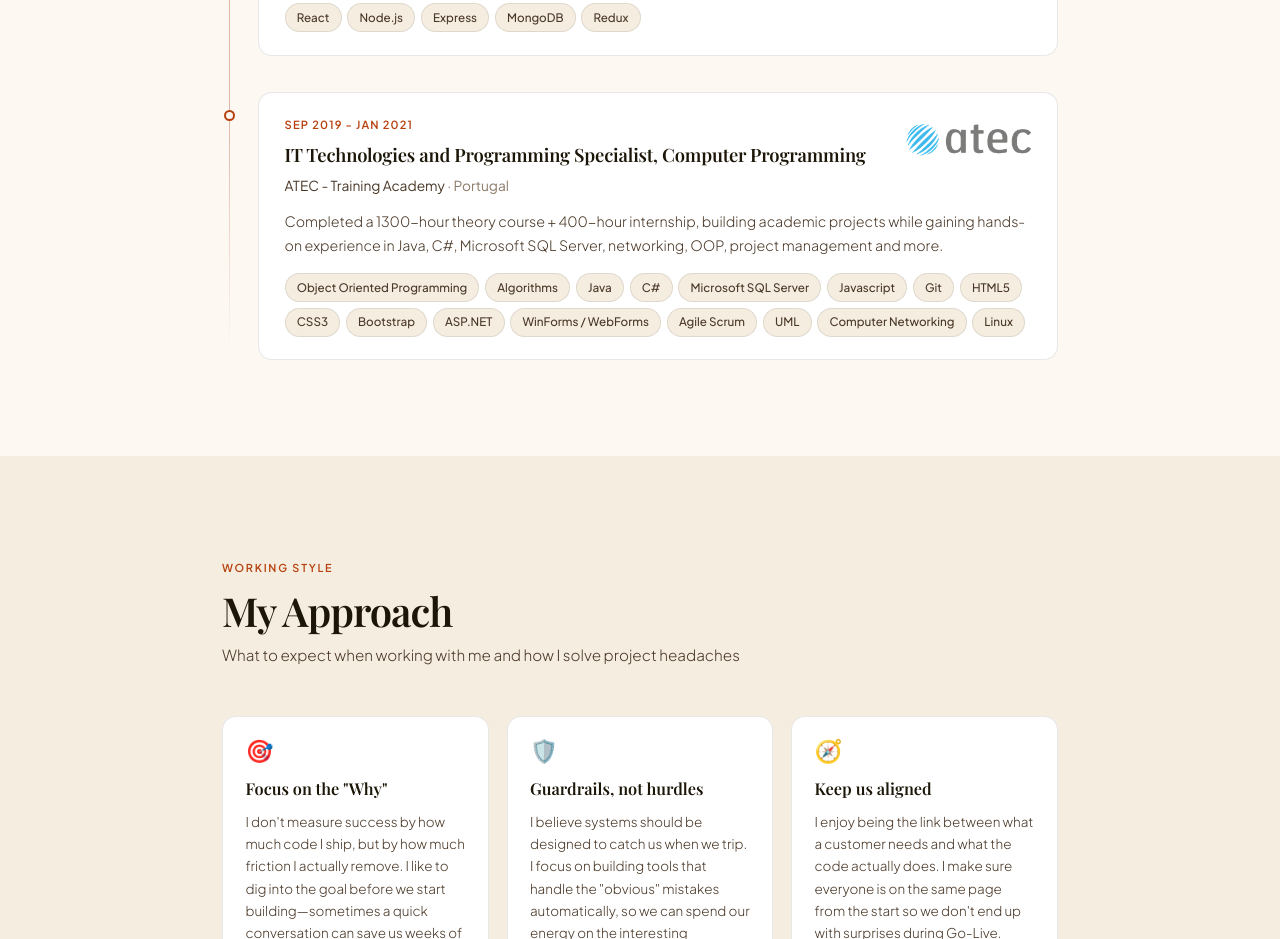
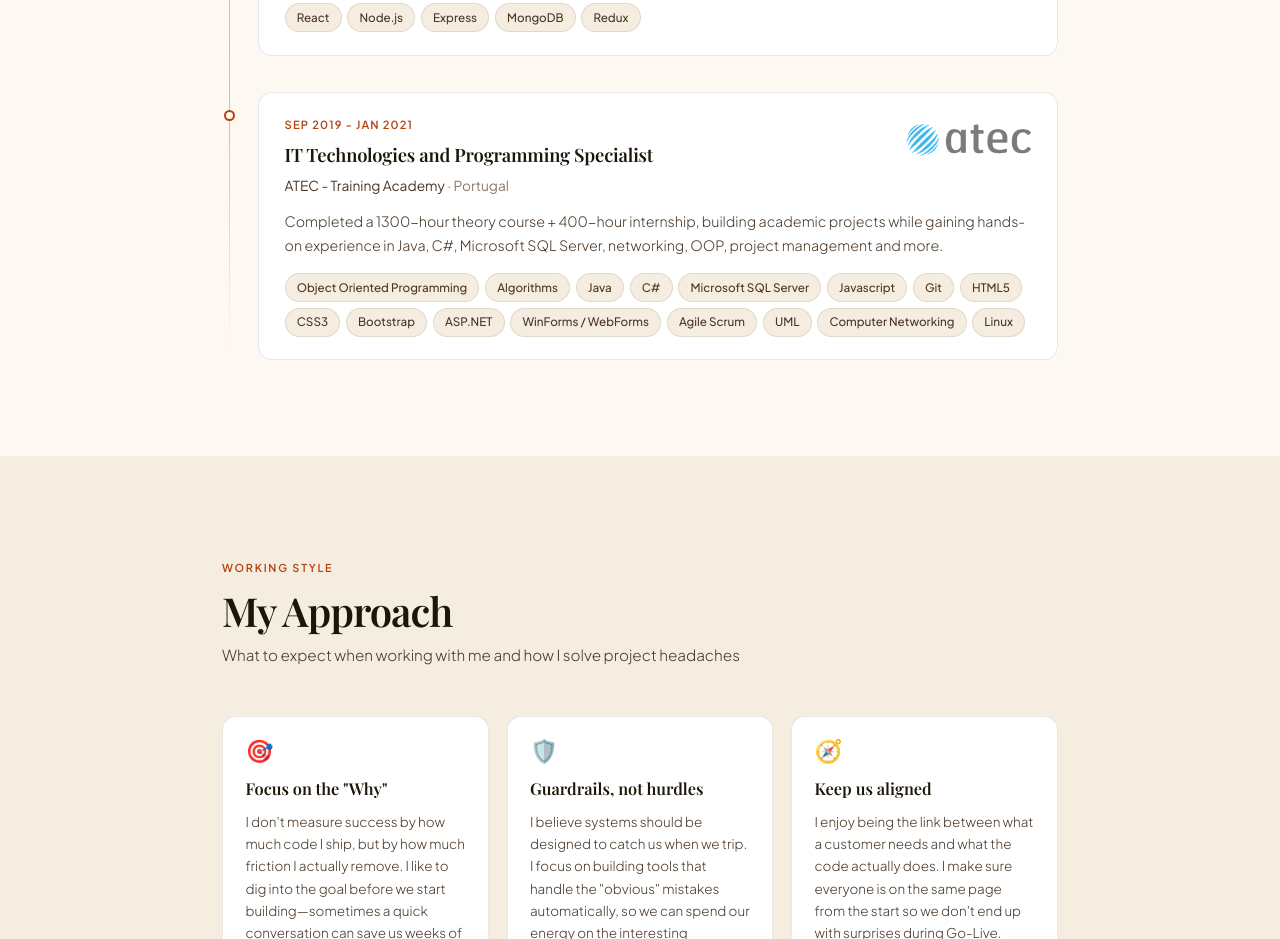
Before and after one commit to hpenacho/portfolio-website, a Next.js app: page / in a window 1280 px wide. Shown: the part 3620-4559 px from the top of the page. Built offline with nearby package versions, Linux system fonts and the light colour scheme.

Commit message:
Minor refactoring and package updates

```diff
--- a/data/content.js
+++ b/data/content.js
@@ -118,7 +118,7 @@ export const education = [
   },
   {
     period:  'Sep 2019 - Jan 2021',
-    role:    'IT Technologies and Programming Specialist, Computer Programming',
+    role:    'IT Technologies and Programming Specialist',
     company: 'ATEC - Training Academy',
     logo:    '/logos/atec.png',
     logoInvert: true,
--- a/package.json
+++ b/package.json
@@ -10,7 +10,7 @@
   "dependencies": {
     "@vercel/analytics": "^2.0.1",
     "@vercel/speed-insights": "^2.0.0",
-    "next": "14.2.0",
+    "next": "^16.2.4",
     "react": "^18",
     "react-dom": "^18"
   }
--- a/pages/_app.jsx
+++ b/pages/_app.jsx
@@ -1,6 +1,5 @@
 import { Playfair_Display, Plus_Jakarta_Sans } from 'next/font/google';
 import '../styles/globals.css';
-import { SpeedInsights } from "@vercel/speed-insights/next"
 
 const playfair = Playfair_Display({
   subsets: ['latin'],
@@ -28,7 +27,6 @@ export default function App({ Component, pageProps }) {
       `}</style>
 
       <Component {...pageProps} />
-      <SpeedInsights />
     </>
   );
 }
--- a/pages/_document.jsx
+++ b/pages/_document.jsx
@@ -65,6 +65,7 @@ export default function Document() {
           type="application/ld+json"
           dangerouslySetInnerHTML={{ __html: JSON.stringify(schemaOrg) }}
         />
+
       </Head>
       <body>
         <Main />
```
Also changed, not shown: 1 other file (tests, documents, lock files or other folders).
